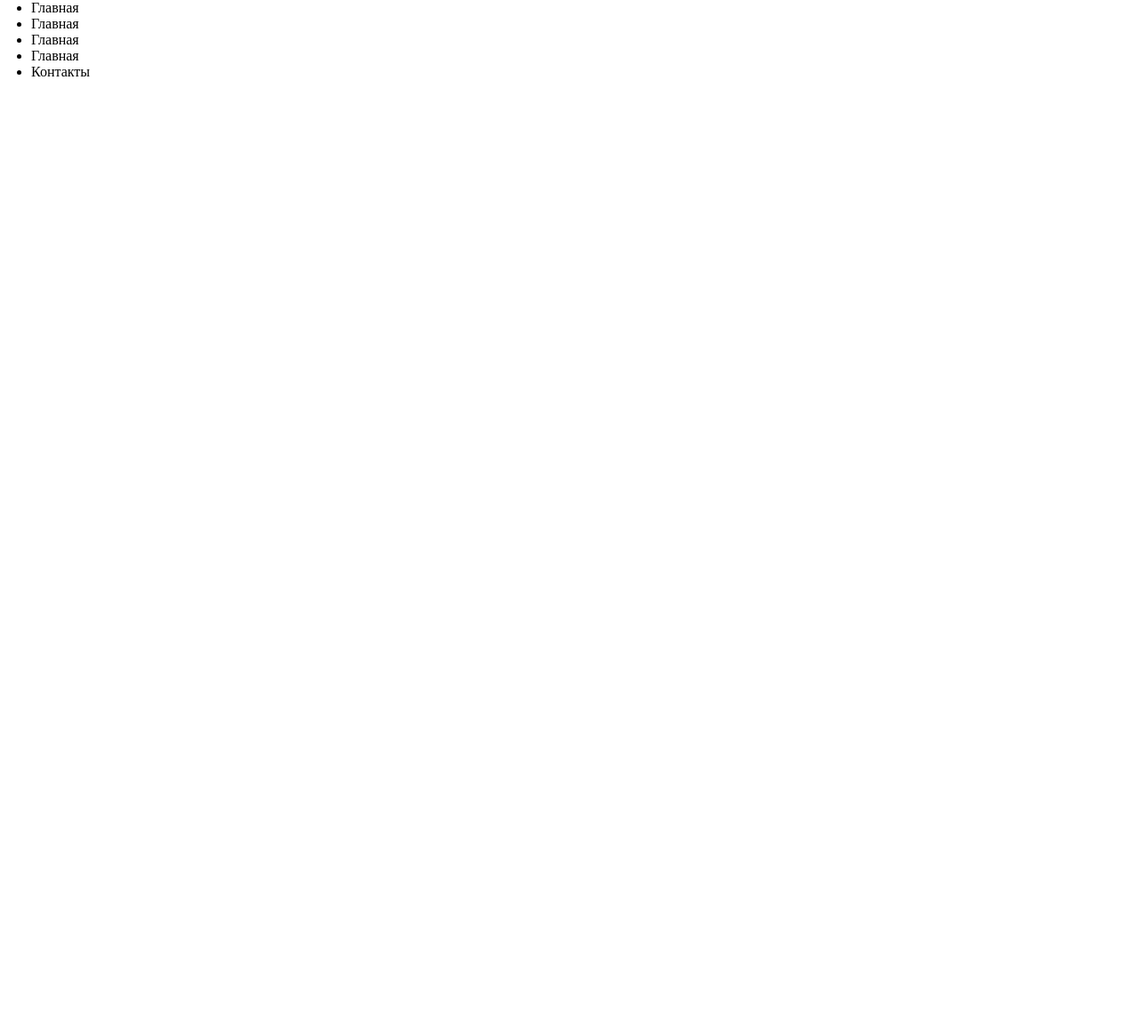
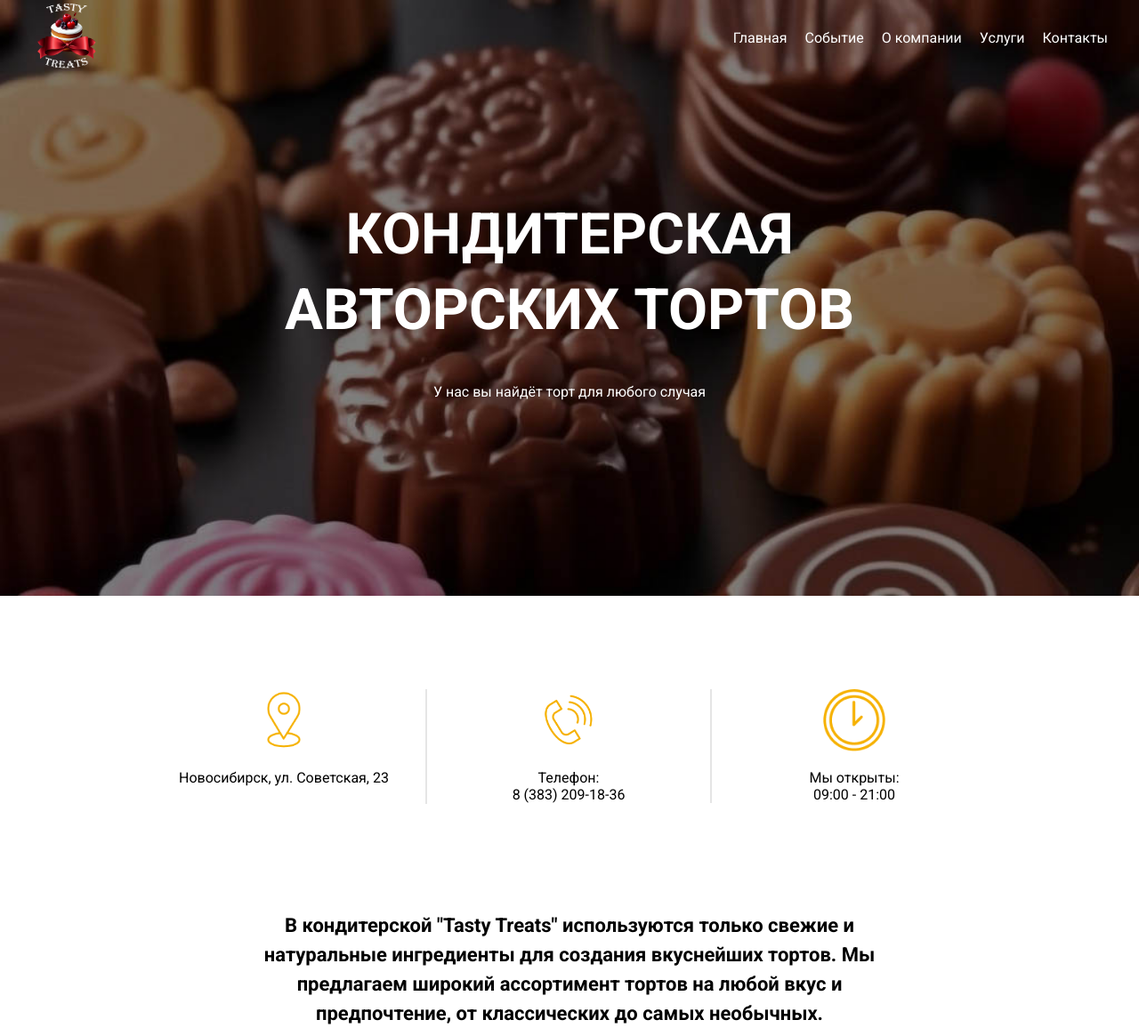
Before and after one commit to Inna-malina/tasty-treats, a plain HTML site: page index.html in a window 1280 px wide. Shown: the whole page at 89% size. Before the commit the page ends 800 px from the top, so only its background shows below. Drawn offline with Linux system fonts and the light colour scheme.

Commit message:
feat header.css, section-one.css, section-two.css, section-three.css, logo-white.png, logo-red.png

```diff
--- a/css/header.css
+++ b/css/header.css
@@ -1,4 +1,33 @@
 header {
-  max-width: 1280px;
-  margin: 0px auto;
+  max-width: 100%;
+  position: relative;
+  z-index: 100;
 }
+.header-nav-box {
+  position: absolute;
+  width: 100%;
+  padding: 0px 35px;
+  /* background: black; */
+}
+
+.nav-desctop {
+  display: flex;
+  justify-content: space-between;
+  align-items: center;
+}
+
+.nav-desctop__logo img {
+  width: 80px;
+  height: 80px;
+}
+
+.nav-desctop__menu ul {
+  padding: 0px;
+  list-style-type: none;
+  display: flex;
+  gap: 20px;
+}
+
+.nav-desctop__menu ul li {
+  color: white;
+}
--- /dev/null
+++ b/css/section-one.css
@@ -0,0 +1,36 @@
+.section-one {
+  width: 100%;
+  height: 675px;
+  position: relative;
+}
+
+.bunner-box {
+  display: flex;
+  flex-direction: column;
+  justify-content: center;
+  background: url("../images/bunners/1-dark.jpg");
+  background-repeat: no-repeat;
+  width: 100%;
+  height: 670px;
+  background-position: center top;
+  background-size: cover;
+}
+.bunner-text-box {
+  display: flex;
+  flex-direction: column;
+  justify-content: center;
+  align-items: center;
+  box-sizing: border-box;
+}
+.bunner-title {
+  font-size: 64px;
+  color: #fff;
+  text-transform: uppercase;
+  text-align: center;
+  line-height: 85px;
+}
+.bunner-text {
+  color: #fff;
+  font-size: 16px;
+  padding: 40px 0px 0px 0px;
+}
--- /dev/null
+++ b/css/section-three.css
@@ -0,0 +1,13 @@
+.section-three {
+  width: 100%;
+  padding: 120px 0px 0px 0px;
+}
+
+.promo-text {
+  max-width: 717px;
+  margin: 0px auto;
+  font-size: 22px;
+  text-align: center;
+  line-height: 33px;
+  font-weight: 600;
+}
--- /dev/null
+++ b/css/section-two.css
@@ -0,0 +1,37 @@
+.section-two {
+  padding: 100px 0px 0px 0px;
+}
+
+.contacts-box {
+  display: flex;
+  justify-content: center;
+  align-items: flex-start;
+}
+
+.contacts-box img {
+  width: 70px;
+  height: 70px;
+  display: block;
+}
+
+.contact-box {
+  width: 25%;
+  display: flex;
+  flex-direction: column;
+  align-items: center;
+  gap: 20px;
+}
+.contact-map {
+  height: 129px;
+  border-right: 2px solid rgba(0, 0, 0, 0.1);
+}
+.contact-box .text {
+  text-align: center;
+}
+.contact-phone {
+  width: 25%;
+  border-right: 2px solid rgba(0, 0, 0, 0.1);
+}
+.contact-clock {
+  width: 25%;
+}
--- a/index.css
+++ b/index.css
@@ -1,12 +1,17 @@
 @import "./css/header.css";
+@import "./css/section-one.css";
+@import "./css/section-two.css";
+@import "./css/section-three.css";
 
 * {
   padding: 0px;
   margin: 0px;
   box-sizing: border-box;
+  font-family: "Roboto", sans-serif;
 }
 
 .center {
-  max-width: 1210px;
+  max-width: 1280px;
   margin: 0px auto;
+  position: relative;
 }
--- a/index.html
+++ b/index.html
@@ -6,20 +6,26 @@
   <meta name="viewport" content="width=device-width, initial-scale=1.0">
   <title>Tasty Treats</title>
   <link rel="stylesheet" href="./index.css">
+  <link rel="shortcut icon" href="favicon.ico" type="image/x-icon">
+  <link rel="preconnect" href="https://fonts.googleapis.com">
+  <link rel="preconnect" href="https://fonts.gstatic.com" crossorigin>
+  <link href="https://fonts.googleapis.com/css2?family=Roboto:wght@400;500;700;900&display=swap" rel="stylesheet">
 </head>
 
 <body>
   <header>
     <div class="center">
-      <nav>
+      <nav class="header-nav-box">
         <div class="nav-desctop">
-          <div class="nav-desctop__logo"></div>
+          <div class="nav-desctop__logo">
+            <img src="./images/logo/logo-letter-white.png" alt="logo">
+          </div>
           <div class="nav-desctop__menu">
             <ul>
               <li>Главная</li>
-              <li>Главная</li>
-              <li>Главная</li>
-              <li>Главная</li>
+              <li>Событие</li>
+              <li>О компании</li>
+              <li>Услуги</li>
               <li>Контакты</li>
             </ul>
           </div>
@@ -27,6 +33,47 @@
       </nav>
     </div>
   </header>
+  <main class="main-box">
+    <section class="section-one">
+      <div class="center">
+        <div class="bunner-box">
+          <div class="bunner-text-box">
+            <h1 class="bunner-title">Кондитерская<br> авторских тортов</h1>
+            <p class="bunner-text">У нас вы найдёт торт для любого случая</p>
+          </div>
+        </div>
+      </div>
+    </section>
+    <div class="section-two">
+      <div class="center">
+        <div class="contacts-box">
+          <div class="contact-box contact-map">
+            <img src="./images/icons/map.png" alt="иконка карты">
+            <div class="text">
+              Новосибирск, ул. Советская, 23
+            </div>
+          </div>
+          <div class="contact-box contact-phone">
+            <img src="./images/icons/phone.png" alt="иконка телефона">
+            <div class="text">Телефон:<br> 8 (383) 209-18-36</div>
+          </div>
+          <div class="contact-box contact-clock">
+            <img src="./images/icons/time.png" alt="иконка часов">
+            <div class="text">Мы открыты:<br> 09:00 - 21:00</div>
+          </div>
+        </div>
+      </div>
+    </div>
+    <div class="section-three">
+      <div class="center">
+        <div class="promo-text">
+          В кондитерской "Tasty Treats" используются только свежие и натуральные ингредиенты для создания вкуснейших
+          тортов. Мы предлагаем широкий ассортимент тортов на любой вкус и предпочтение, от классических до самых
+          необычных.
+        </div>
+      </div>
+    </div>
+  </main>
 </body>
 
 </html>
```
Also changed, not shown: favicon.ico (added), images/bunners/1-dark.jpg (added), images/icons/map.png (added), images/icons/phone.png (added), images/icons/time.png (added), images/logo/logo-letter-red.png (added), images/logo/logo-letter-white.png (added), images/logo/logo-letter.png (added), images/logo/teasty.png (added).
